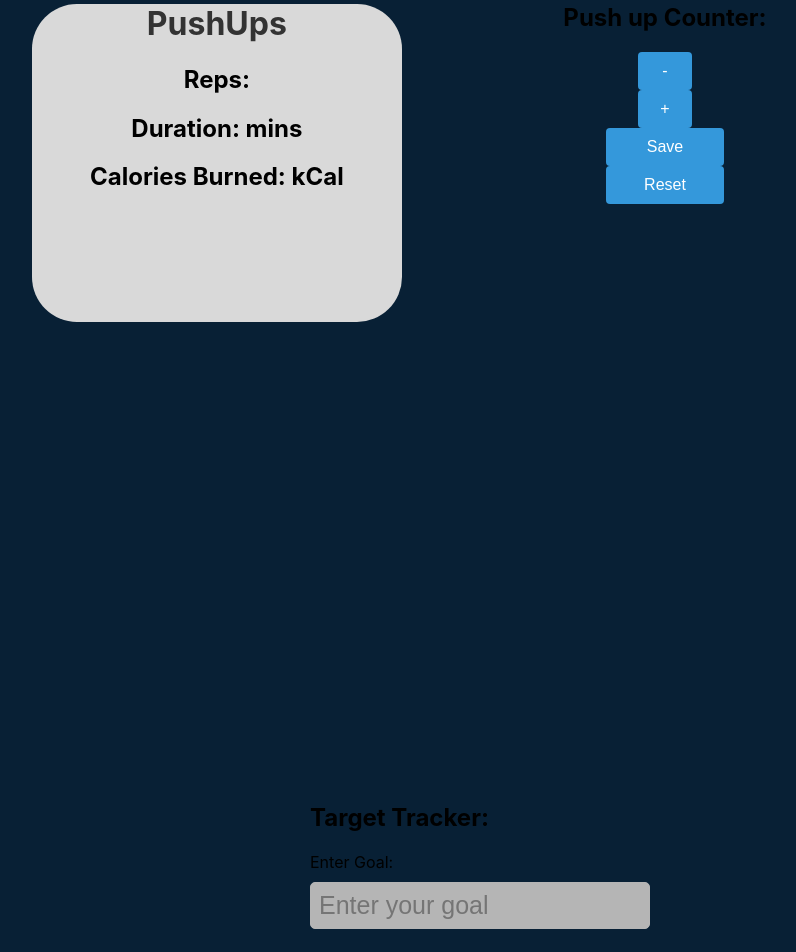
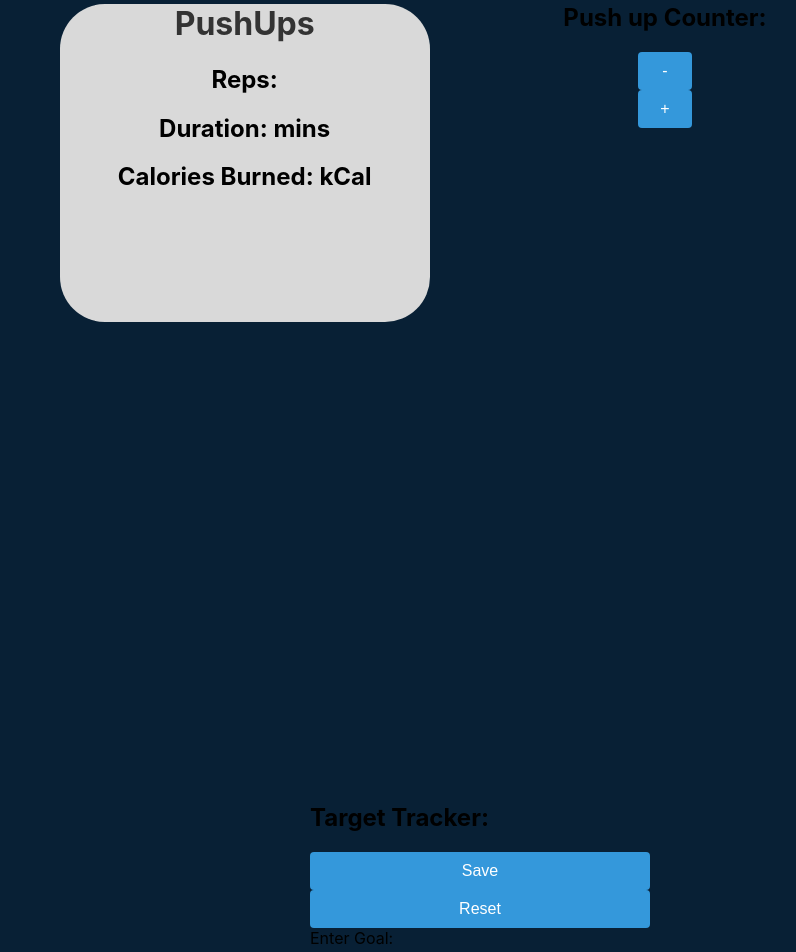
Before and after one commit to kadrikodes/MinimalismFitnessApplication, a React (Create React App) app in the folder src/main/java/com/health/minimalismfitnessapp/frontend/fitness-app/: page /pushup in a window 1280 px wide. Shown: the part 100-1052 px from the top of the page, without its empty margins (160-956 px from the left). Built offline with nearby package versions, Linux system fonts and the light colour scheme; no server answers.

Commit message:
fixed pushup counter

```diff
--- a/src/main/java/com/health/minimalismfitnessapp/frontend/fitness-app/src/components/PushUpPage/PushUpPage.js
+++ b/src/main/java/com/health/minimalismfitnessapp/frontend/fitness-app/src/components/PushUpPage/PushUpPage.js
@@ -34,6 +34,15 @@ const PushUpPage = () => {
         }
       };
 
+      const handleSave = () => {
+        setSavedCount(savedCount + count);
+        setCount(0);
+      };
+
+      const handleReset = () => {
+        setSavedCount(0);
+      };
+
     return (
         <div className="desktop">
             <Header />
@@ -47,6 +56,10 @@ const PushUpPage = () => {
             </div>
             <div className="column">
                 <h2>Target Tracker:</h2>
+                <div className="button-column">
+              <button className="action-button" onClick={handleSave}>Save</button>
+              <button className="action-button" onClick={handleReset}>Reset</button>
+            </div>
             <InputContainer />
             <CounterContainer count={count} savedCount={savedCount} />
             </div>
--- a/src/main/java/com/health/minimalismfitnessapp/frontend/fitness-app/src/components/PushUpPage/Tracker/TrackerContainer.js
+++ b/src/main/java/com/health/minimalismfitnessapp/frontend/fitness-app/src/components/PushUpPage/Tracker/TrackerContainer.js
@@ -19,14 +19,14 @@ const TrackerContainer = (props) => {
     //   }
     // };
 
-    const handleSave = () => {
-      setSavedCount(savedCount + count);
-      setCount(0);
-    };
+    // const handleSave = () => {
+    //   setSavedCount(savedCount + count);
+    //   setCount(0);
+    // };
 
-    const handleReset = () => {
-      setSavedCount(0);
-    };
+    // const handleReset = () => {
+    //   setSavedCount(0);
+    // };
 
     return (
       <div className="desktop">
@@ -47,10 +47,10 @@ const TrackerContainer = (props) => {
             </div>
           </div>
           <div className="row">
-            <div className="button-column">
+            {/* <div className="button-column">
               <button className="action-button" onClick={handleSave}>Save</button>
               <button className="action-button" onClick={handleReset}>Reset</button>
-            </div>
+            </div> */}
           </div>
         </div>
       </div>
```
